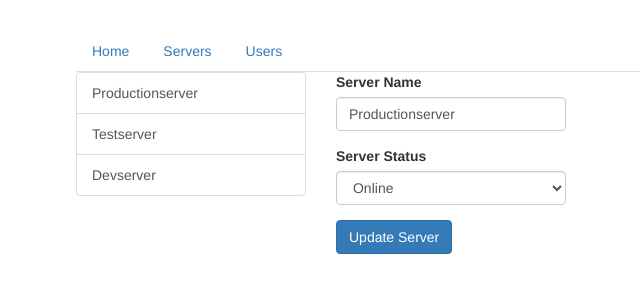
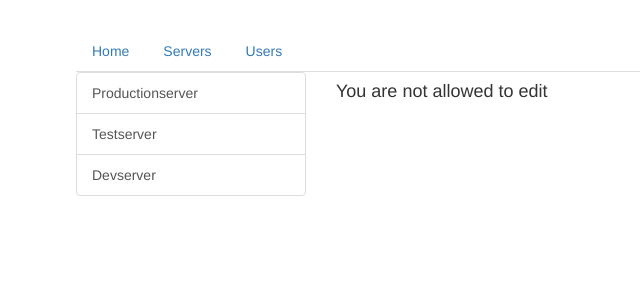
Before and after one commit to harsha-sagar/angular7-tutorials, an Angular app: page /servers/1/edit in a window 1280 px wide. Shown: the top 300 px of the page, without its empty margins (189-829 px from the left). Built offline with nearby package versions, Linux system fonts and the light colour scheme.

Commit message:
preserving query parameters

```diff
--- a/src/app/servers/edit-server/edit-server.component.html
+++ b/src/app/servers/edit-server/edit-server.component.html
@@ -1,3 +1,7 @@
+<div *ngIf="!allowEdit">
+  <h4>You are not allowed to edit</h4>
+</div>
+<div *ngIf="allowEdit">
 <div class="form-group">
   <label for="name">Server Name</label>
   <input
@@ -19,3 +23,4 @@
 <button
   class="btn btn-primary"
   (click)="onUpdateServer()">Update Server</button>
+</div>
--- a/src/app/servers/edit-server/edit-server.component.ts
+++ b/src/app/servers/edit-server/edit-server.component.ts
@@ -1,7 +1,7 @@
 import { Component, OnInit } from '@angular/core';
 
 import { ServersService } from '../servers.service';
-import { ActivatedRoute } from '@angular/router';
+import { ActivatedRoute, Params } from '@angular/router';
 
 @Component({
   selector: 'app-edit-server',
@@ -13,6 +13,7 @@ export class EditServerComponent implements OnInit {
   server: {id: number, name: string, status: string};
   serverName = '';
   serverStatus = '';
+  allowEdit = false;
 
   constructor(private serversService: ServersService, private route: ActivatedRoute) { }
 
@@ -22,6 +23,12 @@ export class EditServerComponent implements OnInit {
 
     console.log(this.route.queryParams);
     console.log(this.route.fragment);
+
+    this.route.queryParams.subscribe(
+      (queryParams: Params) => {
+        this.allowEdit = queryParams['allowEdit'] === '1' ? true : false;
+      }
+    );
 
     this.server = this.serversService.getServer(1);
     this.serverName = this.server.name;
--- a/src/app/servers/server/server.component.ts
+++ b/src/app/servers/server/server.component.ts
@@ -26,6 +26,6 @@ export class ServerComponent implements OnInit {
   }
 
   onEdit() {
-    this.router.navigate(['edit'], {relativeTo: this.route});
+    this.router.navigate(['edit'], {relativeTo: this.route, queryParamsHandling: 'preserve'});
   }
 }
--- a/src/app/servers/servers.component.html
+++ b/src/app/servers/servers.component.html
@@ -3,7 +3,7 @@
     <div class="list-group">
       <a
         [routerLink]="['/servers', server.id]"
-        [queryParams]="{allowEdit: 1}"
+        [queryParams]="{allowEdit: server.id === 3 ? '1' : ''}"
         fragment="loading"
         class="list-group-item"
         *ngFor="let server of servers">
```
